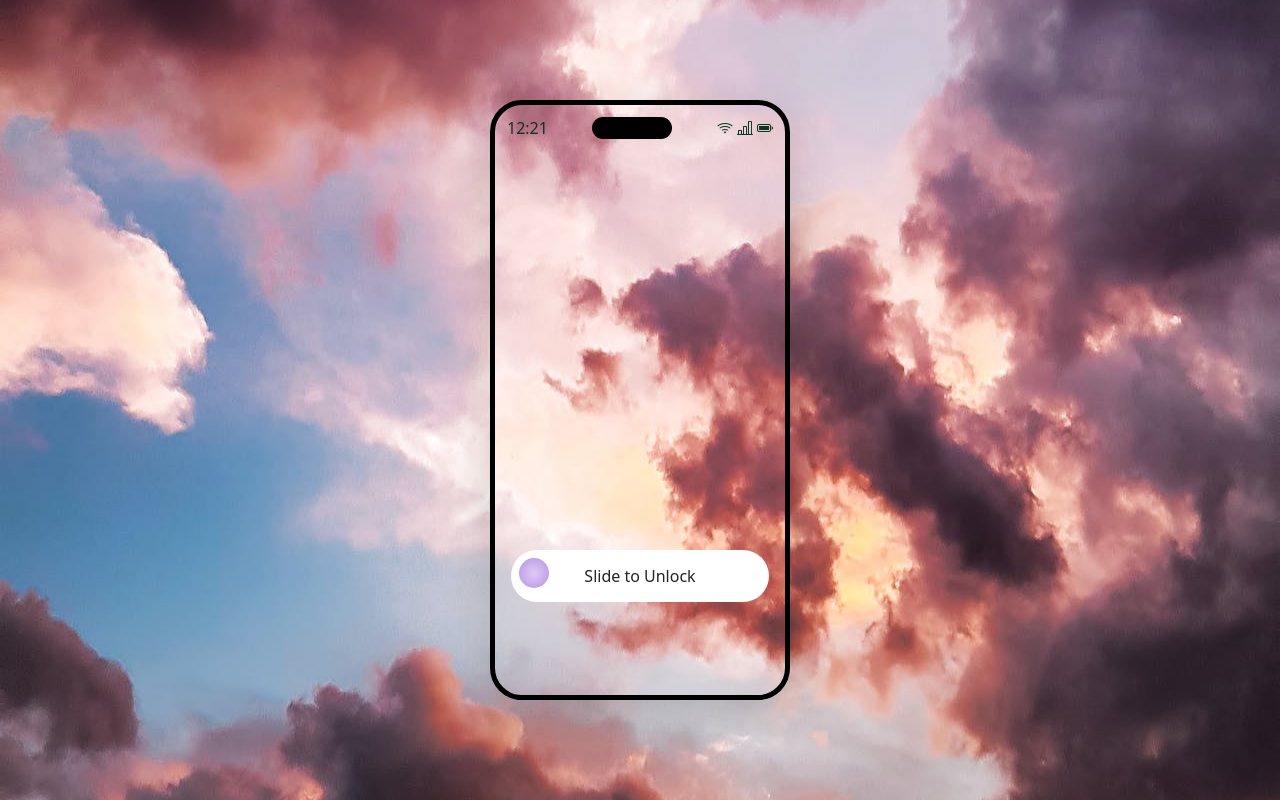
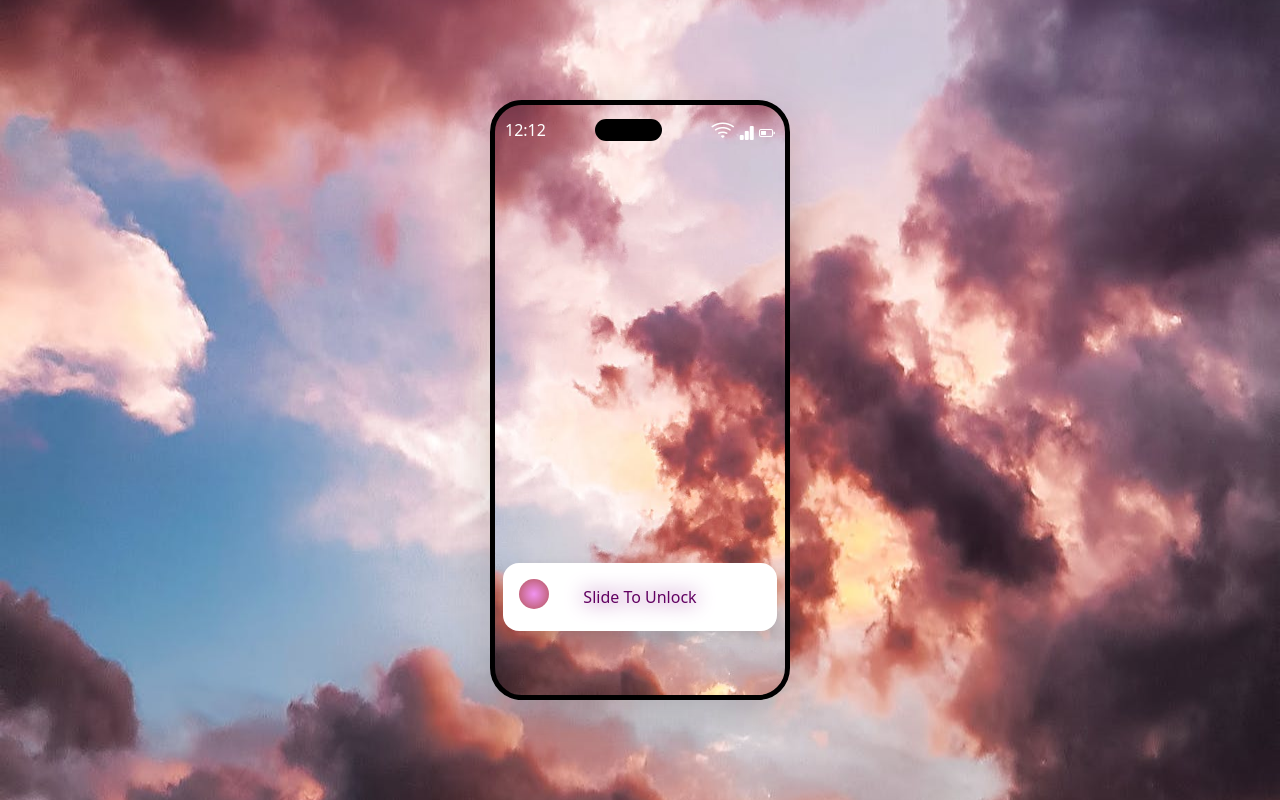
Before and after one commit to shankarpandey7230/ContactList, a plain HTML site: page index.html in a window 1280 px wide. Drawn offline with nearby package versions, Linux system fonts and the light colour scheme.

Commit message:
creating app screen UI

```diff
--- a/index.html
+++ b/index.html
@@ -21,43 +21,62 @@
   <body>
     <!-- <i class="bi bi-1-square-fill"></i> Check -->
     <!-- <button class="btn btn-danger">Cheeck</button> -->
-
     <div
       class="wrapper min-vh-100 d-flex justify-content-center align-items-center"
     >
       <div
-        class="mobile border border-5 border-black bg-white shadow-lg rounded-5 position-relative"
+        class="phone border border-5 border-black rounded-5 shadow-lg overflow-y-scroll"
         style="height: 600px; width: 300px"
       >
-        <!-- time and network section -->
+        <!-- top time and network section -->
         <div
-          class="text-success-emphasis d-flex justify-content-between align-items-center"
-          style="height: 45px; padding: 12px"
+          class="text-white d-flex justify-content-between align-items-center"
+          style="height: 50px; padding: 10px"
         >
-          <span>12:21</span>
-          <div
-            class="bg-black rounded-pill"
-            style="height: 22px; width: 80px"
-          ></div>
-          <div class="d-flex align-items-center justify-content-center">
-            <i class="bi bi-wifi"></i>
-            <i class="bi bi-bar-chart-line m-1"></i>
-            <i class="bi bi-battery-full"></i>
+          <span>12:12</span>
+          <div class="bg-black w-25 rounded-pill" style="height: 1.4rem"></div>
+          <div>
+            <i class="bi bi-wifi fs-4"></i>
+            <i class="bi bi-bar-chart-fill"></i>
+            <i class="bi bi-battery-half"></i>
           </div>
         </div>
+
+        <!-- Home screen -->
+        <main class="homeScreen h-100 p-2 position-relative">
+          <div
+            class="slide-container bg-white p-3 rounded-4 shadow position-relative"
+            style="top: 400px"
+          >
+            <input
+              type="range"
+              min="0"
+              max="100"
+              value="0"
+              class="slider"
+              id="mySlider"
+            />
+            <label id="label" class="position-absolute text-center w-100"
+              >Slide To Unlock</label
+            >
+          </div>
+        </main>
+        <!-- apps screen -->
         <main
-          class="home-screen bg-white position-relative p-2 mx-3 rounded-5"
-          style="top: 400px"
+          class="appScreen p-2 bg-dark p-2 pt-5"
+          style="height: 550px; display: none"
         >
-            <input type="range" id="phone-slider" class="slider " value="0" min="0" max="100" />
-            <label id="label" class="position-absolute text-center w-100">Slide to Unlock</label>
+          <div class="d-flex justify-content-center">
+            <div class="d-flex flex-column align-items-center p-2">
+              <i
+                class="bi bi-person-rolodex text-danger fs-1 bg-white px-2 rounded"
+              ></i>
+              <span class="text-white">Contact</span>
+            </div>
           </div>
         </main>
       </div>
-
-      <!-- End final div -->
     </div>
-
     <script
       src="https://cdn.jsdelivr.net/npm/bootstrap@5.3.3/dist/js/bootstrap.bundle.min.js"
       integrity="sha384-YvpcrYf0tY3lHB60NNkmXc5s9fDVZLESaAA55NDzOxhy9GkcIdslK1eN7N6jIeHz"
--- a/style.css
+++ b/style.css
@@ -1,58 +1,74 @@
-* {
-  margin: 0;
-  padding: 0;
-  box-sizing: border-box;
+a {
+  text-decoration: none;
+  color: inherit;
+}
+.wrapper {
+  background: url(./background.jpg) no-repeat center;
+  background-size: cover;
 }
 
-.wrapper {
-  background: url('background.jpg') no-repeat center;
-  background: cover;
+/* phone layout  */
+.phone {
+  background: url(./background.jpg) no-repeat center;
+  background-size: cover;
 }
 
-.mobile {
-  background: url('background.jpg') no-repeat center;
-  background: cover;
+.phone::-webkit-scrollbar {
+  display: none;
 }
 
+/* <!-- Home screen --> */
 .slider {
   width: 100%;
   -webkit-appearance: none;
   appearance: none;
-  opacity: 0.6;
-  transition: opacity 0.3s;
+  opacity: 0.7;
+  transition: opacity 0.2s;
 }
 
 .slider:hover {
   opacity: 1;
+  cursor: pointer;
 }
+
 .slider::-webkit-slider-thumb {
   -webkit-appearance: none;
   appearance: none;
   width: 30px;
   height: 30px;
   border-radius: 50%;
-  background: radial-gradient(
-    rgba(164, 102, 236, 0.584),
-    rgba(100, 29, 188, 0.784)
-  );
+
+  background: radial-gradient(rgb(236, 102, 236), rgb(145, 9, 9));
+}
+
+.slider::-moz-range-thumb {
+  -webkit-appearance: none;
+  appearance: none;
+  width: 30px;
+  height: 30px;
+  border-radius: 50%;
+
+  background: radial-gradient(rgb(236, 102, 236), rgb(145, 9, 9));
 }
 
 #label {
   top: 50%;
   left: 50%;
+
   transform: translate(-50%, -50%);
   pointer-events: none;
-  animation: slideAnimation 3s ease-in-out;
+
+  animation: slideAnimation 3s ease-in-out infinite;
 }
 
 @keyframes slideAnimation {
   0%,
   100% {
     color: #000;
-    filter: drop-shadow(0, 0 10px purple);
+    filter: drop-shadow(0 0 10px purple);
   }
   50% {
     color: purple;
-    filter: drop-shadow(0, 0 10px purple);
+    filter: drop-shadow(0 0 10px purple);
   }
 }
```
